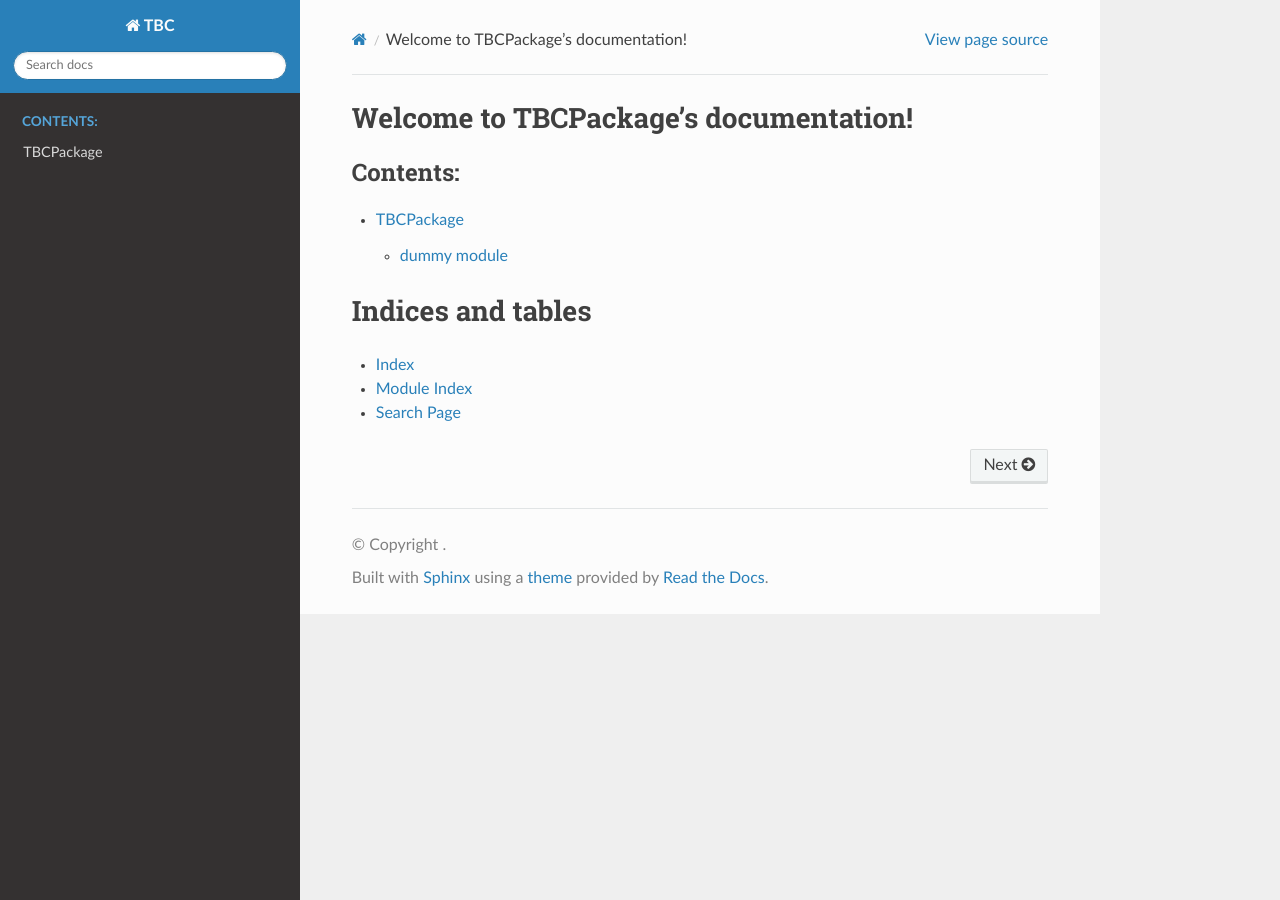
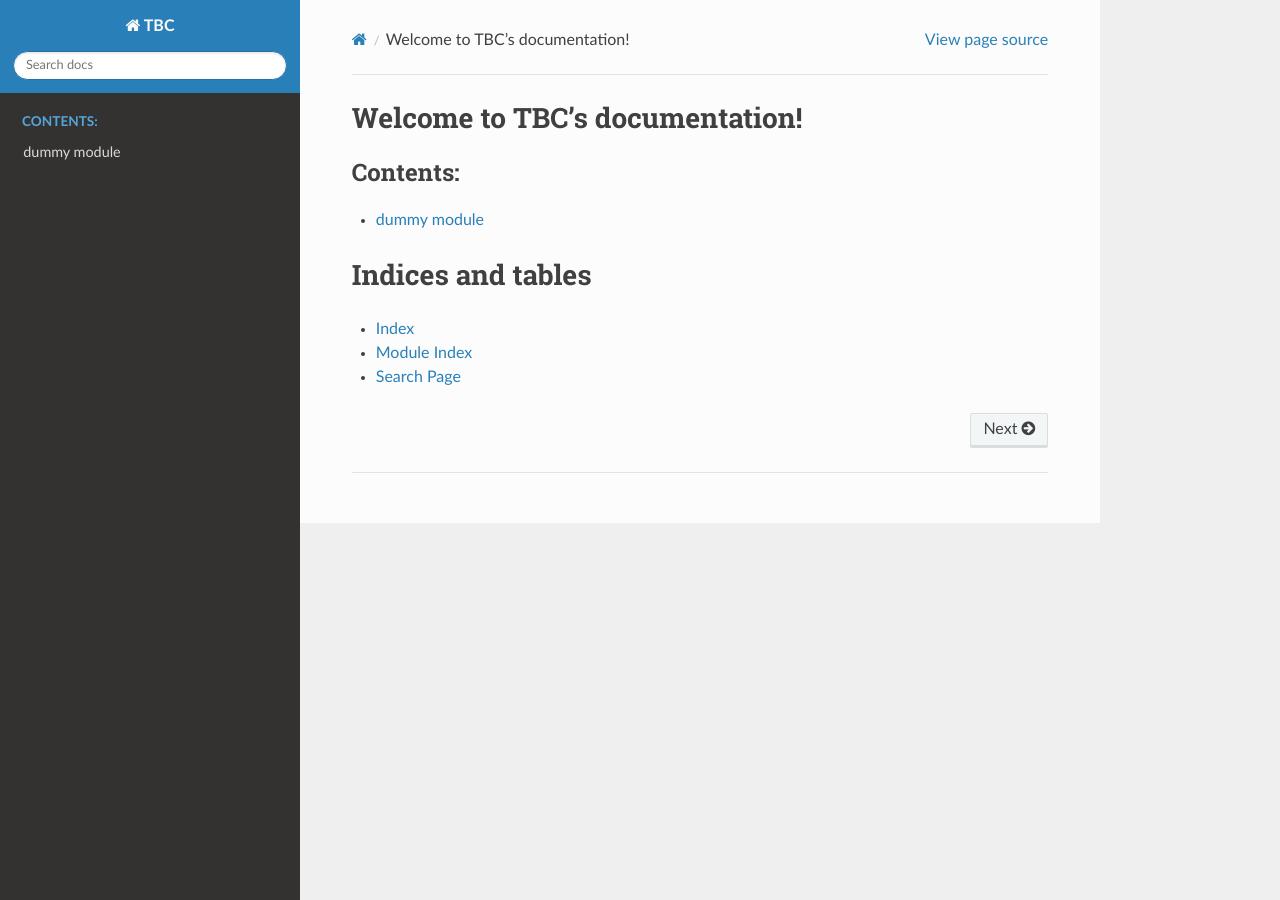
Before and after one commit to preinagel/TBC, a Sphinx documentation site: the page built from code/sphinx_docs/source/index.rst, in a window 1280 px wide. Built offline with Sphinx 7.4.7 and the Read the Docs theme 3.1.0, drawn with Linux system fonts in a browser that asks for light colours.

Commit message:
removed copyright sign

```diff
--- /dev/null
+++ b/code/sphinx_docs/source/_static/hide_footer.css
@@ -0,0 +1,4 @@
+
+div[role="contentinfo"] {
+    display: none !important;
+}
--- a/code/sphinx_docs/source/conf.py
+++ b/code/sphinx_docs/source/conf.py
@@ -10,7 +10,11 @@
 import os
 import sys
 sys.path.insert(0, os.path.abspath('../../TBC_Package'))
-sys.path.insert(0, os.path.abspath('../../TBC_Analysis'))
+
+
+def setup(app):
+    app.add_css_file('hide_footer.css')
+
 
 project = 'TBC'
 # copyright =
@@ -36,3 +40,6 @@ autodoc_member_order = 'bysource'
 
 html_theme = 'sphinx_rtd_theme'
 html_static_path = ['_static']
+
+
+html_show_sphinx = False # hides the line 'Built with Sphinx using a theme provided by Read the Docs.'
--- a/code/sphinx_docs/source/index.rst
+++ b/code/sphinx_docs/source/index.rst
@@ -1,11 +1,11 @@
-Welcome to TBCPackage's documentation!
+Welcome to TBC's documentation!
 ======================================
 
 .. toctree::
    :maxdepth: 2
    :caption: Contents:
 
-   modules
+   dummy
 
 
 Indices and tables
--- a/code/sphinx_docs/source/modules.rst
+++ b/code/sphinx_docs/source/modules.rst
@@ -1,5 +1,5 @@
-TBCPackage
-==========
+TBC_Package
+===========
 
 .. toctree::
    :maxdepth: 4
```
Also changed, not shown: 1 other file.
